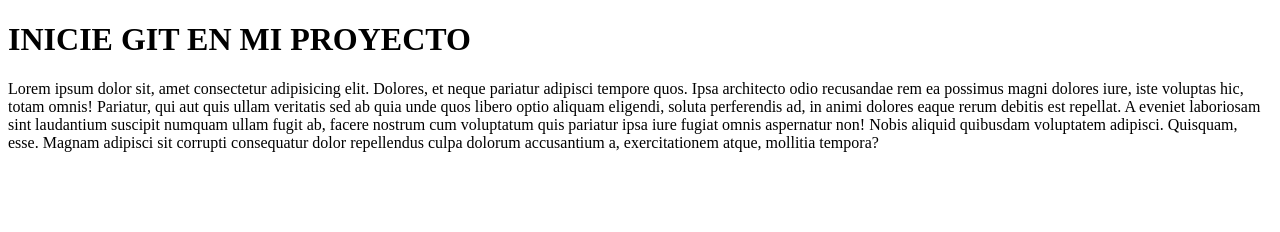
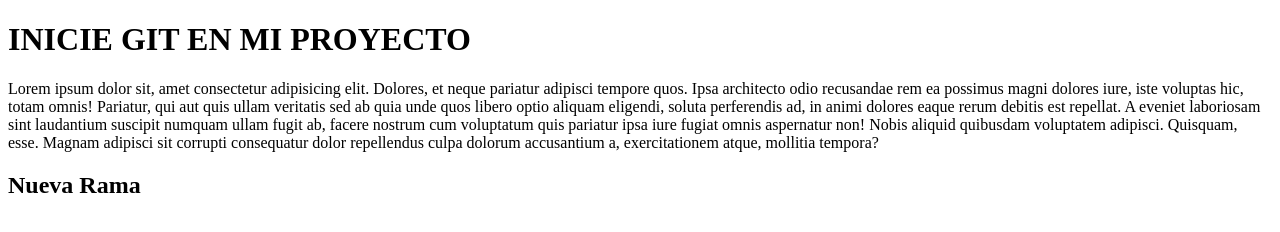
Before and after one commit to aldanalodol/primerrepositorio, a plain HTML site: page index.html in a window 1280 px wide. Drawn offline with Linux system fonts and the light colour scheme.

Commit message:
agregue un h2 a la nueva rama

```diff
--- a/index.html
+++ b/index.html
@@ -10,5 +10,9 @@
     <h1> INICIE GIT EN MI PROYECTO </h1>
     <p> Lorem ipsum dolor sit, amet consectetur adipisicing elit. Dolores, et neque pariatur adipisci tempore quos. Ipsa architecto odio recusandae rem ea possimus magni dolores iure, iste voluptas hic, totam omnis! Pariatur, qui aut quis ullam veritatis sed ab quia unde quos libero optio aliquam eligendi, soluta perferendis ad, in animi dolores eaque rerum debitis est repellat. A eveniet laboriosam sint laudantium suscipit numquam ullam fugit ab, facere nostrum cum voluptatum quis pariatur ipsa iure fugiat omnis aspernatur non! Nobis aliquid quibusdam voluptatem adipisci. Quisquam, esse. Magnam adipisci sit corrupti consequatur dolor repellendus culpa dolorum accusantium a, exercitationem atque, mollitia tempora?
     </p>
+
+<h2> Nueva Rama </h2>
+
+
 </body>
 </html>
```
